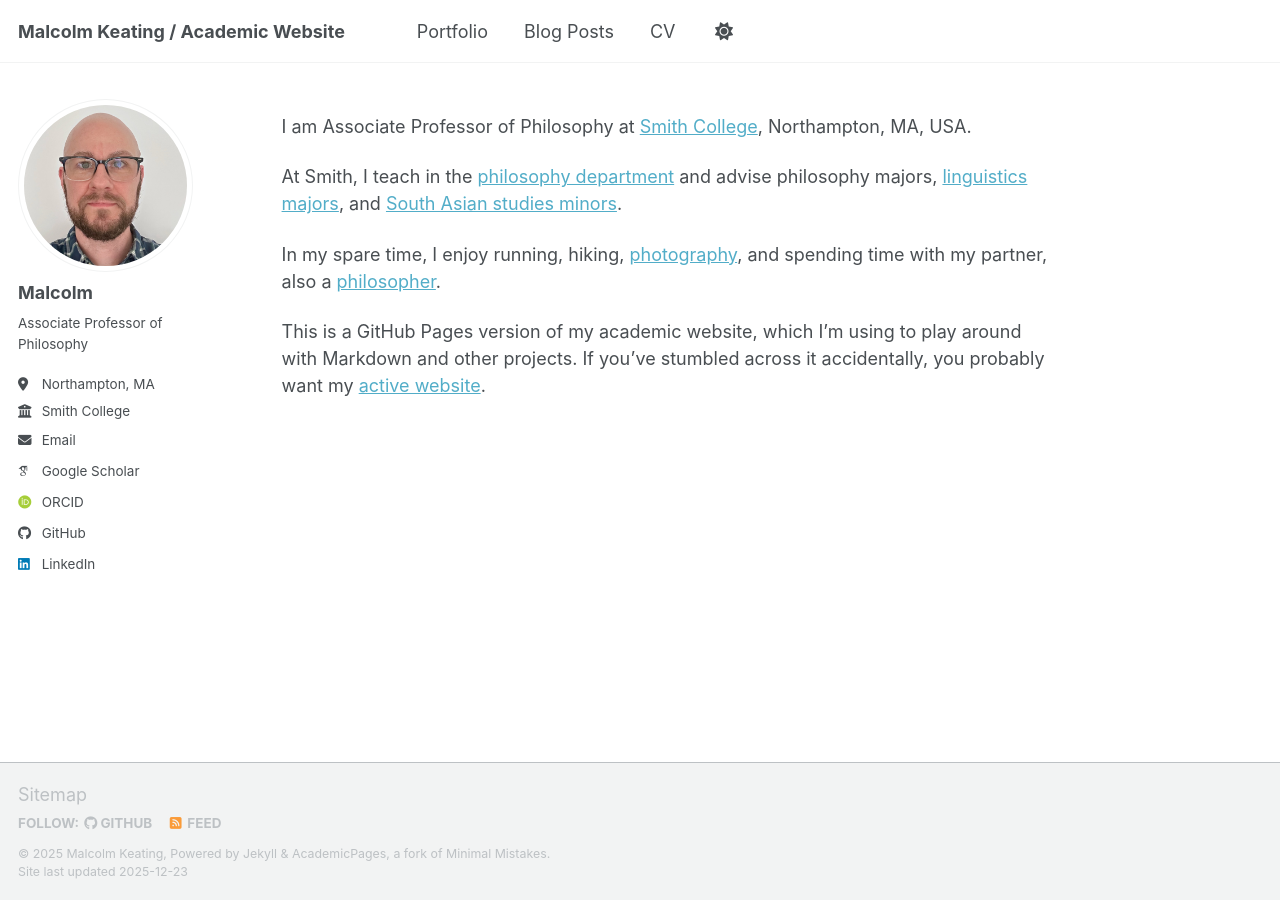
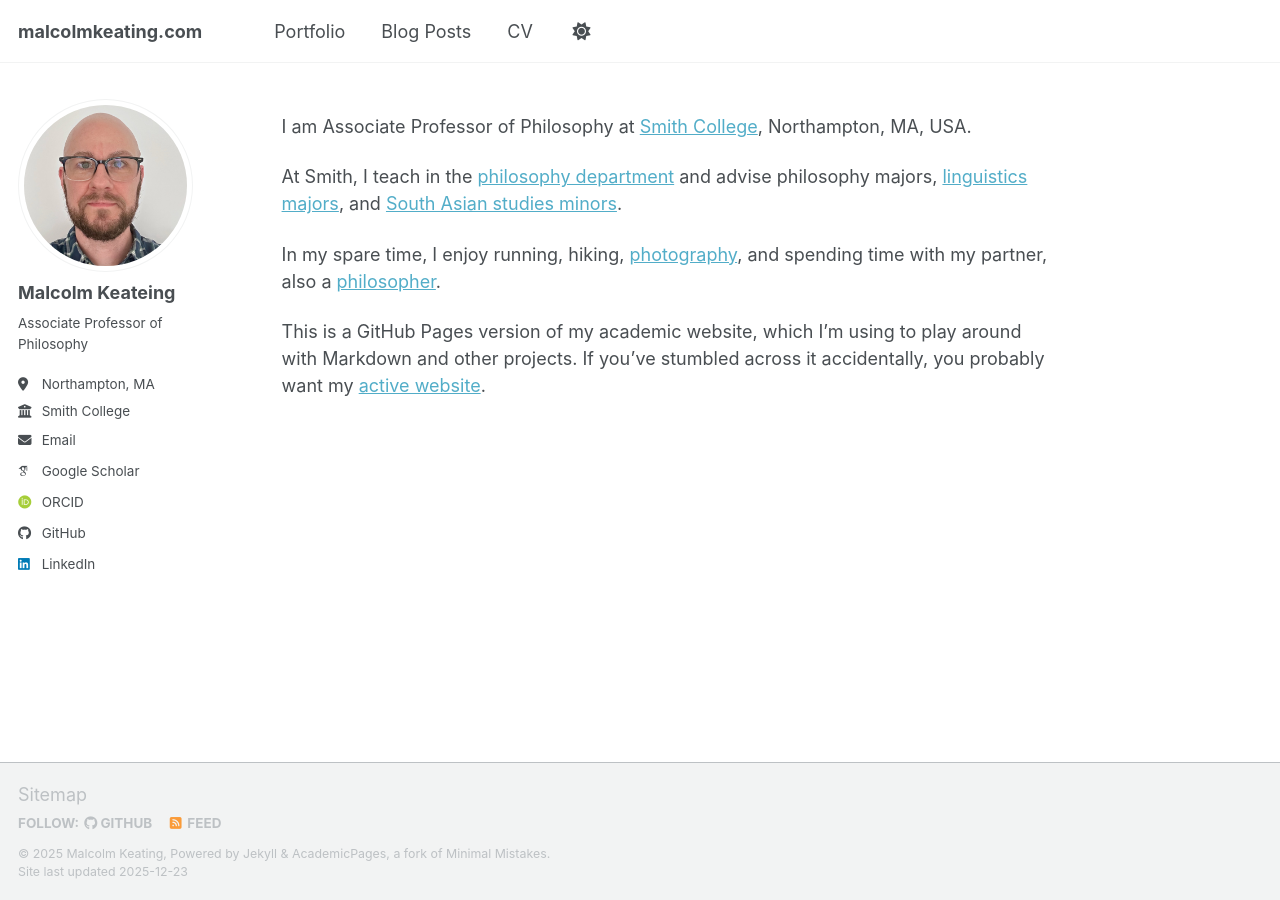
Before and after one commit to malcolmkeating/malcolmkeating.github.io, a Jekyll site: the page built from _pages/about.md, in a window 1280 px wide. Built offline with Jekyll 4.4.1, drawn with Linux system fonts in a browser that asks for light colours; some web fonts are replaced; a script bundle is joined from its source files by our own code; library files that are not in the unit come from our copies.

Commit message:
Update _config.yml
changed site title

```diff
--- a/_config.yml
+++ b/_config.yml
@@ -9,7 +9,7 @@
 # Basic Site Settings
 locale                   : "en-US"
 site_theme               : "default" # Currently available options are "default", "air"
-title                    : "Malcolm Keating / Academic Website"
+title                    : "malcolmkeating.com"
 title_separator          : "-"
 name                     : &name "Malcolm Keating"
 description              : &description "Malcolm Keating's academic portfolio"   # Update this with a general description of your site, this is the default if not overridden by a page
@@ -24,7 +24,7 @@ repository               : "malcolmkeating/malcolmkeating.github.io"
 author:
   # Biographic information
   avatar           : "KeatingHeadshot2025.jpeg"
-  name             : "Malcolm"
+  name             : "Malcolm Keateing"
   pronouns         : # example: "she/her"
   bio              : "Associate Professor of Philosophy"
   location         : "Northampton, MA"
```
